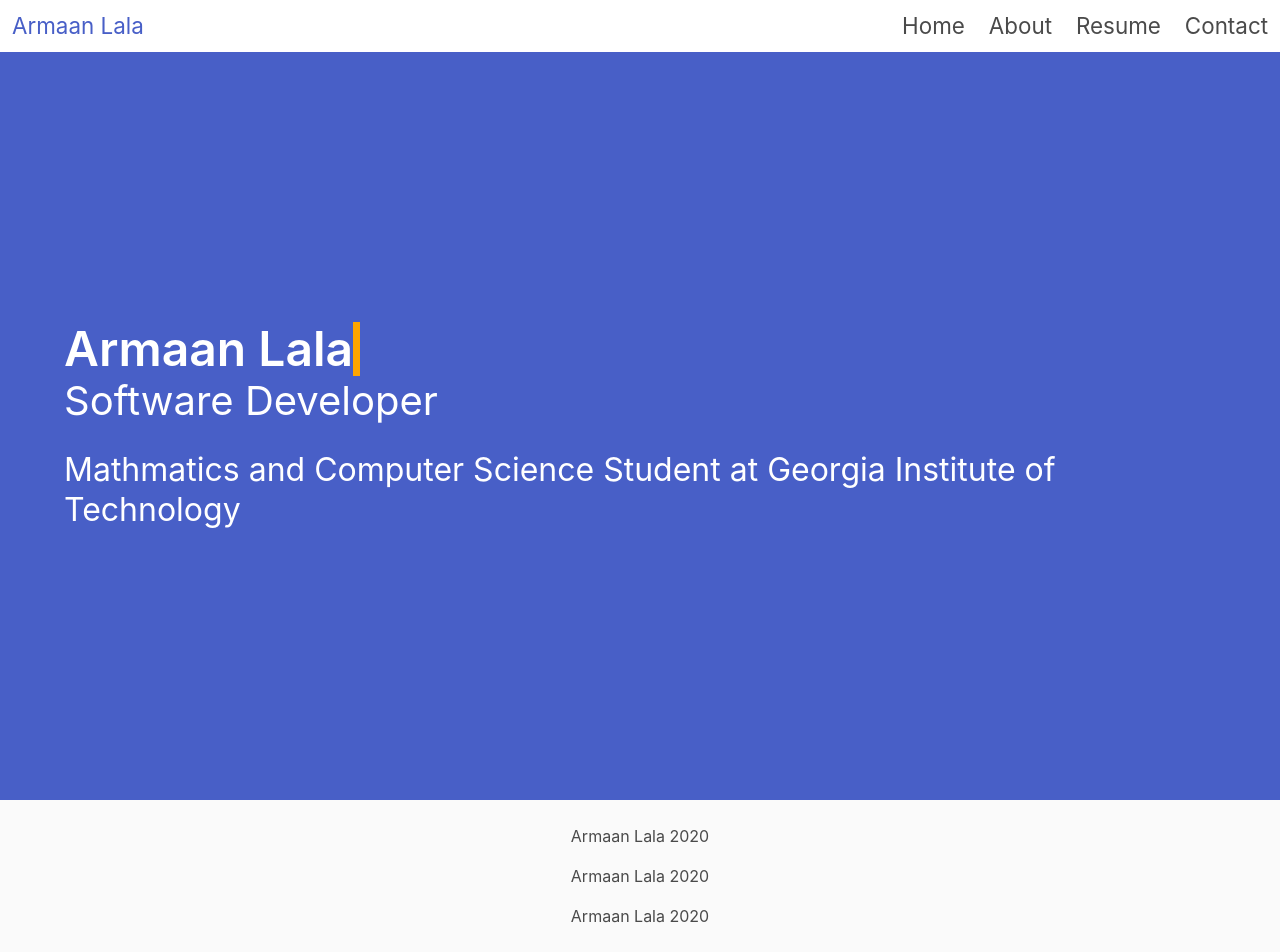
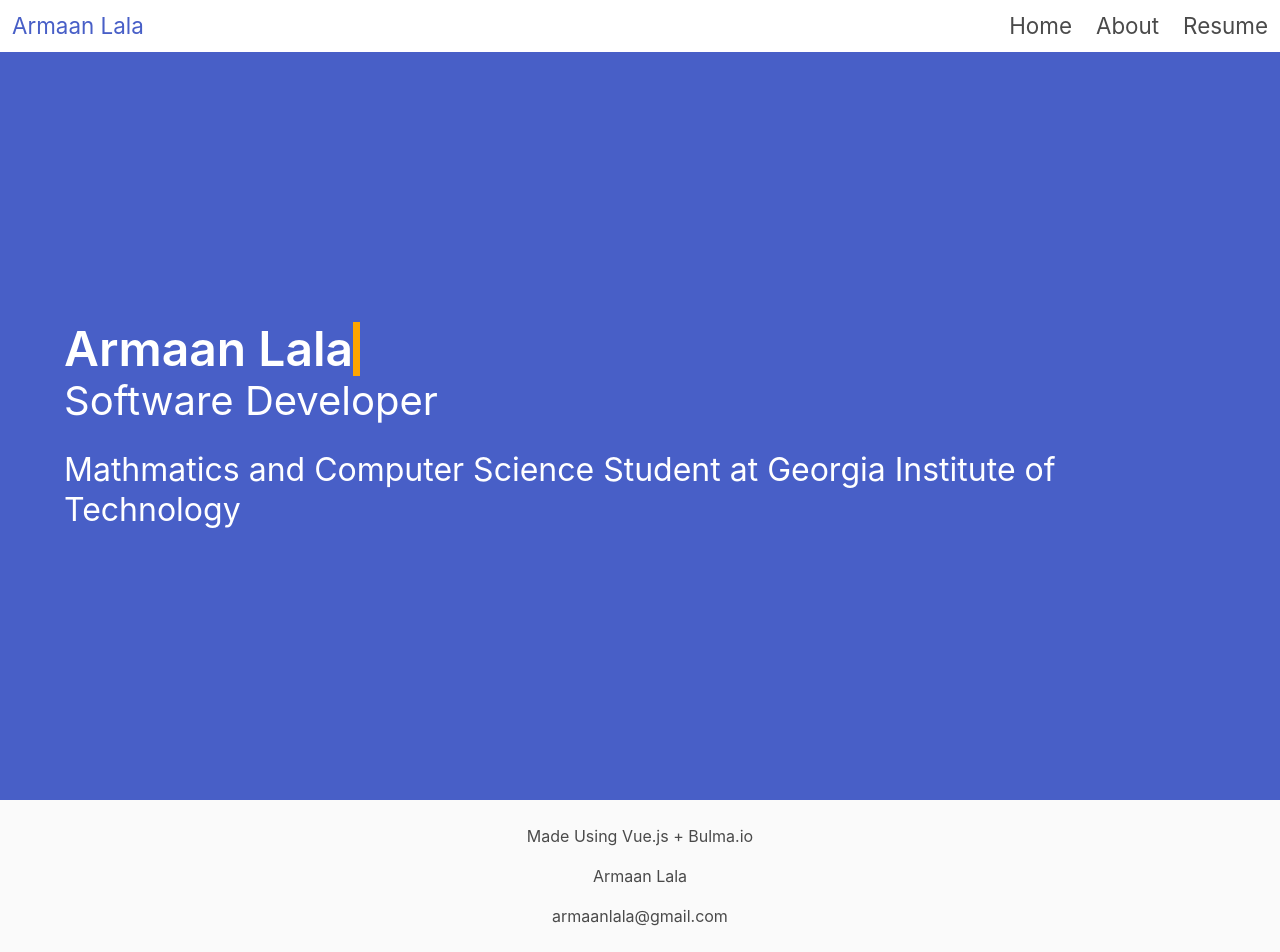
Before and after one commit to ArmaanLala/Portfolio, a Vue app: page / in a window 1280 px wide. Built offline with nearby package versions, Linux system fonts and the light colour scheme.

Commit message:
Updated for Fall 2020

```diff
--- a/package.json
+++ b/package.json
@@ -22,7 +22,7 @@
     "babel-eslint": "^10.1.0",
     "eslint": "^6.7.2",
     "eslint-plugin-vue": "^6.2.2",
-    "node-sass": "^4.13.1",
+    "node-sass": "^4.14.1",
     "vue-template-compiler": "^2.6.11"
   },
   "eslintConfig": {
--- a/src/App.vue
+++ b/src/App.vue
@@ -32,9 +32,9 @@
           <!-- <router-link to="/projects" class="navbar-item">
            Projects
           </router-link> -->
-          <router-link to="/contact" class="navbar-item">
+          <!-- <router-link to="/contact" class="navbar-item">
            Contact
-          </router-link>
+          </router-link> -->
        </div>
      </div>
    </nav>
@@ -42,13 +42,13 @@
    <footer class="footer">
     <div class="content has-text-centered">
       <p>
-        Armaan Lala 2020
+         Made Using Vue.js + Bulma.io
       </p>
       <p>
-        Armaan Lala 2020
+        Armaan Lala
       </p>
       <p>
-        Armaan Lala 2020
+        armaanlala@gmail.com
       </p>
     </div>
   </footer>
```
Also changed, not shown: 2 other files (tests, documents, lock files or other folders).
